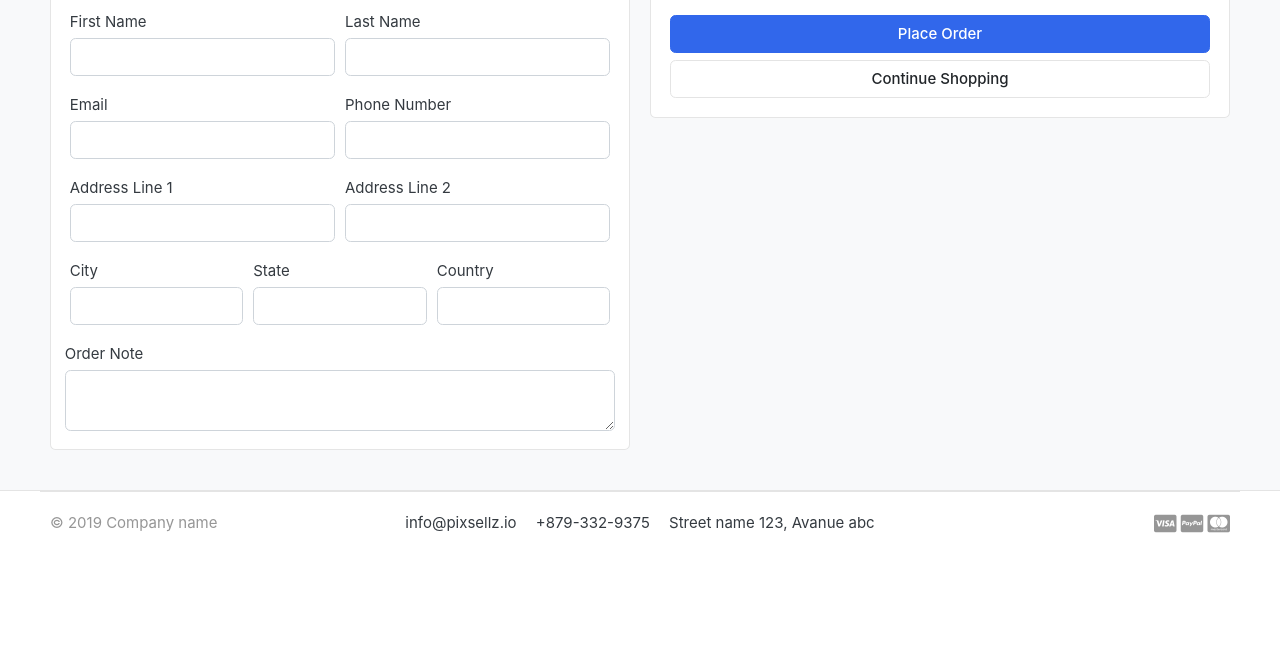
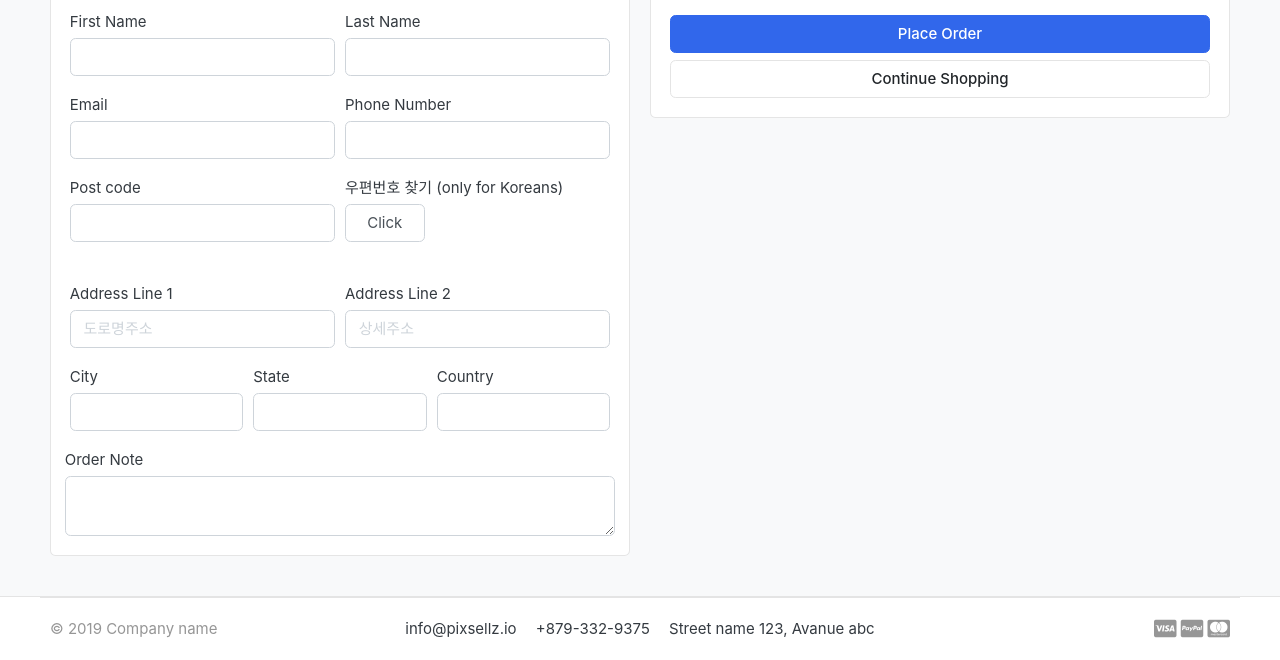
Before and after one commit to ramyo564/Upgrade_Django4, a Django app: template templates/store/checkout.html in a window 1280 px wide. Shown: the part 218-878 px from the top of the page. Before the commit the page ends 751 px from the top, so only its background shows below. Run offline with Django 4.2, Linux system fonts and the light colour scheme; the template is opened without the code that fills it, so the values that code supplies are empty; some libraries are stand-ins or nearby versions; some web fonts are replaced.

Commit message:
우편번호 업그레이드

```diff
--- a/orders/forms.py
+++ b/orders/forms.py
@@ -15,5 +15,6 @@ class OrderForm(forms.ModelForm):
             'country',
             'state',
             'city',
-            'order_note'
+            'order_note',
+            'post_code'
             ]
--- a/orders/models.py
+++ b/orders/models.py
@@ -37,6 +37,7 @@ class Order(models.Model):
     country = models.CharField(max_length=50)
     state = models.CharField(max_length=50)
     city = models.CharField(max_length=50)
+    post_code = models.CharField(max_length=20,null=True)
     order_note = models.CharField(max_length=100, blank=True)
     order_total = models.IntegerField()
     tax = models.IntegerField()
--- a/orders/views.py
+++ b/orders/views.py
@@ -257,6 +257,7 @@ def place_order(request, total=0, quantity=0):
             data.country = form.cleaned_data['country']
             data.state = form.cleaned_data['state']
             data.city = form.cleaned_data['city']
+            data.post_code = form.cleaned_data['post_code']
             data.order_note = form.cleaned_data['order_note']
             data.order_total = grand_total
             data.tax = tax
--- a/templates/store/checkout.html
+++ b/templates/store/checkout.html
@@ -38,14 +38,29 @@
               <input type="text" name="phone" class="form-control" required>
             </div>
           </div>
+
+          <!-- Address -->
+          <div class="form-row">
+          <div class="col form-group">
+            <label for="">Post code</label>
+            <input type="text" name="post_code" class="form-control"  id="sample4_postcode" required>
+          </div>
+          <div class="col form-group">
+            <label for="">우편번호 찾기 (only for Koreans)</label>
+          <input style="width: 30%;" class="form-control" type="button" onclick="sample4_execDaumPostcode()" value="Click"><br>
+          </div>
+          </div>
+
           <div class="form-row">
             <div class="col form-group">
               <label for="">Address Line 1</label>
-              <input type="text" name="address_line_1" class="form-control" required>
+              <input type="text" name="address_line_1" class="form-control" id="sample4_roadAddress" placeholder="도로명주소" required>
+              <input type="text" id="sample4_jibunAddress" placeholder="지번주소" style="display: none;">
+
             </div>
             <div class="col form-group">
               <label for="">Address Line 2</label>
-              <input type="text" name="address_line_2" class="form-control">
+              <input type="text" name="address_line_2" class="form-control" id="sample4_extraAddress" placeholder="상세주소" required >
             </div>
           </div>
           <div class="form-row">
@@ -55,7 +70,7 @@
             </div>
             <div class="col form-group">
               <label for="">State</label>
-              <input type="text" name="state" class="form-control" required>
+              <input type="text" name="state" class="form-control" id="sample4_detailAddress" >
             </div>
             <div class="col form-group">
               <label for="">Country</label>
@@ -67,6 +82,9 @@
               <textarea name="order_note" rows="2" class="form-control"></textarea>
             </div>
 
+
+<span id="guide" style="color:#999;display:none"></span>
+          <!-- Address END-->
       </div>
     </div> <!-- card.// -->
 
@@ -133,4 +151,63 @@
     </div> <!-- container .//  -->
     </section>
     <!-- ========================= SECTION CONTENT END// ========================= -->
+
+    <script src="//t1.daumcdn.net/mapjsapi/bundle/postcode/prod/postcode.v2.js"></script>
+<script>
+    //본 예제에서는 도로명 주소 표기 방식에 대한 법령에 따라, 내려오는 데이터를 조합하여 올바른 주소를 구성하는 방법을 설명합니다.
+    function sample4_execDaumPostcode() {
+        new daum.Postcode({
+            oncomplete: function(data) {
+                // 팝업에서 검색결과 항목을 클릭했을때 실행할 코드를 작성하는 부분.
+
+                // 도로명 주소의 노출 규칙에 따라 주소를 표시한다.
+                // 내려오는 변수가 값이 없는 경우엔 공백('')값을 가지므로, 이를 참고하여 분기 한다.
+                var roadAddr = data.roadAddress; // 도로명 주소 변수
+                var extraRoadAddr = ''; // 참고 항목 변수
+
+                // 법정동명이 있을 경우 추가한다. (법정리는 제외)
+                // 법정동의 경우 마지막 문자가 "동/로/가"로 끝난다.
+                if(data.bname !== '' && /[동|로|가]$/g.test(data.bname)){
+                    extraRoadAddr += data.bname;
+                }
+                // 건물명이 있고, 공동주택일 경우 추가한다.
+                if(data.buildingName !== '' && data.apartment === 'Y'){
+                   extraRoadAddr += (extraRoadAddr !== '' ? ', ' + data.buildingName : data.buildingName);
+                }
+                // 표시할 참고항목이 있을 경우, 괄호까지 추가한 최종 문자열을 만든다.
+                if(extraRoadAddr !== ''){
+                    extraRoadAddr = ' (' + extraRoadAddr + ')';
+                }
+
+                // 우편번호와 주소 정보를 해당 필드에 넣는다.
+                document.getElementById('sample4_postcode').value = data.zonecode;
+                document.getElementById("sample4_roadAddress").value = roadAddr;
+                document.getElementById("sample4_jibunAddress").value = data.jibunAddress;
+
+                // 참고항목 문자열이 있을 경우 해당 필드에 넣는다.
+                if(roadAddr !== ''){
+                    document.getElementById("sample4_extraAddress").value = extraRoadAddr;
+                } else {
+                    document.getElementById("sample4_extraAddress").value = '';
+                }
+
+                var guideTextBox = document.getElementById("guide");
+                // 사용자가 '선택 안함'을 클릭한 경우, 예상 주소라는 표시를 해준다.
+                if(data.autoRoadAddress) {
+                    var expRoadAddr = data.autoRoadAddress + extraRoadAddr;
+                    guideTextBox.innerHTML = '(예상 도로명 주소 : ' + expRoadAddr + ')';
+                    guideTextBox.style.display = 'block';
+
+                } else if(data.autoJibunAddress) {
+                    var expJibunAddr = data.autoJibunAddress;
+                    guideTextBox.innerHTML = '(예상 지번 주소 : ' + expJibunAddr + ')';
+                    guideTextBox.style.display = 'block';
+                } else {
+                    guideTextBox.innerHTML = '';
+                    guideTextBox.style.display = 'none';
+                }
+            }
+        }).open();
+    }
+</script>
 {% endblock content %}
```
Also changed, not shown: db.sqlite3, orders/migrations/0003_order_post_code.py (added).
